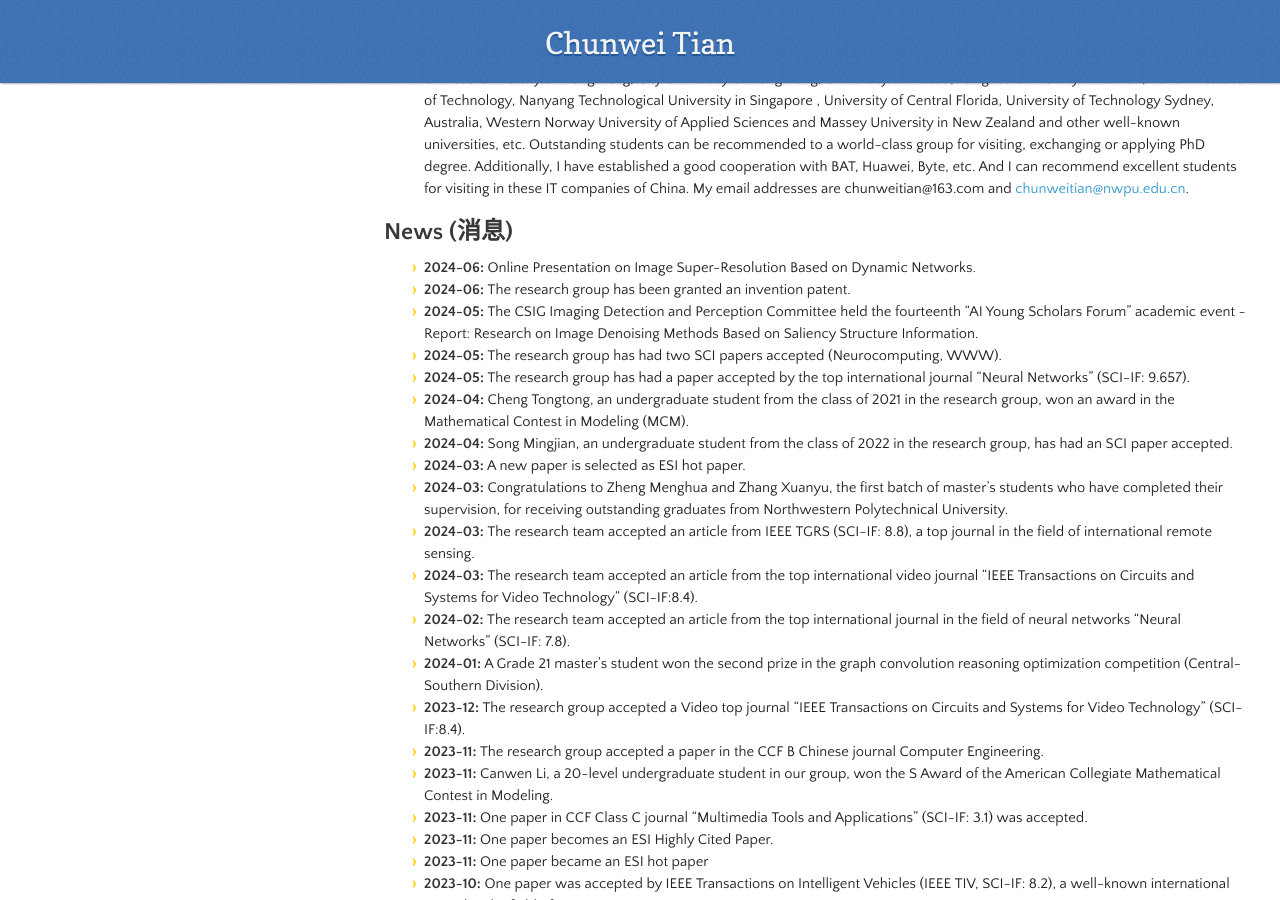
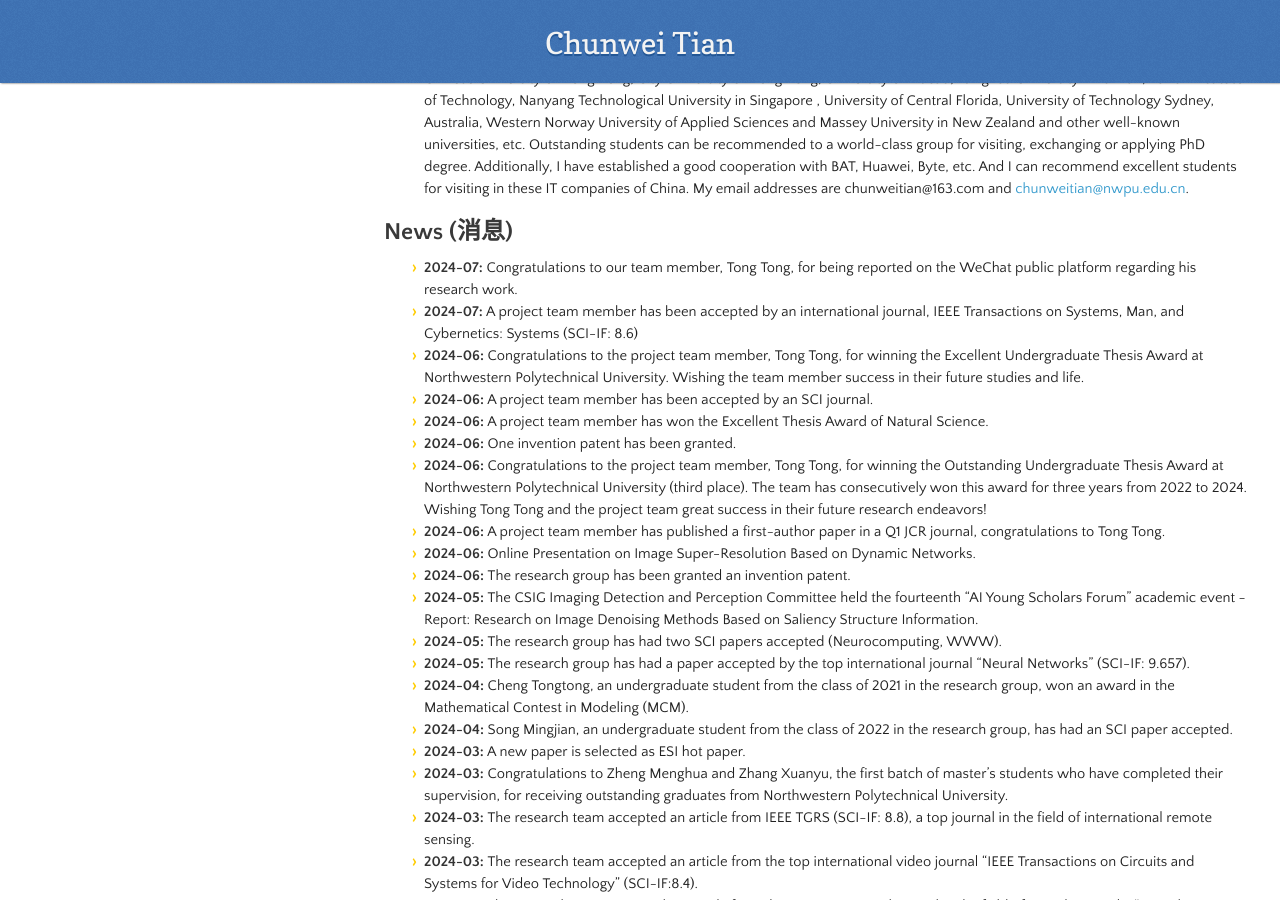
Before and after one commit to hellloxiaotian/hellloxiaotian.github.io, a Jekyll site: the page built from index.md, in a window 1280 px wide and 900 px high, scrolled down 4061 px. Built offline with Jekyll 4.4.1, drawn with Linux system fonts in a browser that asks for light colours; nearby versions of some CDN libraries; our own code applies the rules of GitHub Pages for plain Markdown files; the repository's description, which GitHub fills in, is left out.

Commit message:
Update index.md

```diff
--- a/index.md
+++ b/index.md
@@ -91,6 +91,14 @@ Major Research Project:  Noise Tolerance Computing and Flexible Low-Level Vision
 
 ## News (消息)
 
+- **2024-07:** Congratulations to our team member, Tong Tong, for being reported on the WeChat public platform regarding his research work.
+- **2024-07:** A project team member has been accepted by an international journal, IEEE Transactions on Systems, Man, and Cybernetics: Systems (SCI-IF: 8.6)
+- **2024-06:** Congratulations to the project team member, Tong Tong, for winning the Excellent Undergraduate Thesis Award at Northwestern Polytechnical University. Wishing the team member success in their future studies and life.
+- **2024-06:** A project team member has been accepted by an SCI journal.
+- **2024-06:** A project team member has won the Excellent Thesis Award of Natural Science.
+- **2024-06:** One invention patent has been granted.
+- **2024-06:** Congratulations to the project team member, Tong Tong, for winning the Outstanding Undergraduate Thesis Award at Northwestern Polytechnical University (third place). The team has consecutively won this award for three years from 2022 to 2024. Wishing Tong Tong and the project team great success in their future research endeavors!
+- **2024-06:** A project team member has published a first-author paper in a Q1 JCR journal, congratulations to Tong Tong.
 - **2024-06:** Online Presentation on Image Super-Resolution Based on Dynamic Networks.
 - **2024-06:** The research group has been granted an invention patent.
 - **2024-05:** The CSIG Imaging Detection and Perception Committee held the fourteenth "AI Young Scholars Forum" academic event - Report: Research on Image Denoising Methods Based on Saliency Structure Information.
```
